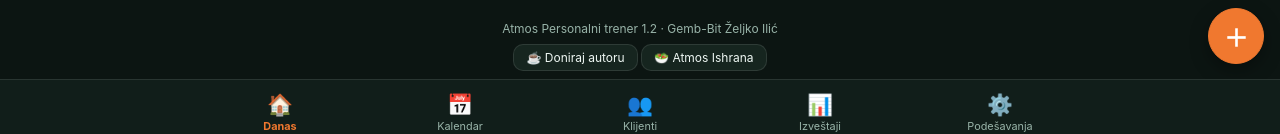
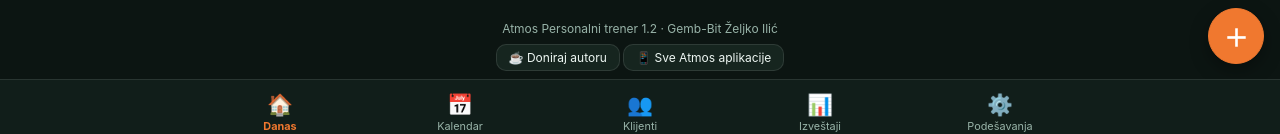
Before and after one commit to gembirdt-bit/atmos-personalnitrener, a plain HTML site: page index.html in a window 1280 px wide. Shown: the part 656-790 px from the top of the page. Drawn offline with Linux system fonts and the light colour scheme.

Commit message:
Link „Sve Atmos aplikacije“ u podnožju

```diff
--- a/index.html
+++ b/index.html
@@ -234,7 +234,7 @@ function render(){document.documentElement.dataset.theme=S().theme==='auto'?(mat
   document.documentElement.style.setProperty('--acc',S().accent);
   $('#nav').innerHTML=TABS.map(t=>`<button class="${ui.tab===t[0]?'on':''}" data-act="tab" data-v="${t[0]}"><span>${t[1]}</span>${t[2]}</button>`).join('');
   const fn={danas:rToday,kalendar:rCal,klijenti:rClients,izvestaji:rReports,podesavanja:rSettings}[ui.tab]||rToday;
-  $('#app').innerHTML=fn()+`<footer>${APP} ${VER} · Gemb-Bit Željko Ilić<br><button class="coffee-mini" onclick="coffeeOpen()" type="button">☕ Doniraj autoru</button> <a class="coffee-mini" style="text-decoration:none" href="https://gembirdt-bit.github.io/atmos-ishrana/" target="_blank" rel="noopener">🥗 Atmos Ishrana</a></footer>`;
+  $('#app').innerHTML=fn()+`<footer>${APP} ${VER} · Gemb-Bit Željko Ilić<br><button class="coffee-mini" onclick="coffeeOpen()" type="button">☕ Doniraj autoru</button> <a class="coffee-mini" style="text-decoration:none" href="https://gembirdt-bit.github.io/atmosaplikacije/" target="_blank" rel="noopener">📱 Sve Atmos aplikacije</a></footer>`;
   $('#fab').innerHTML=ui.tab==='klijenti'?`<button class="btn-p" data-act="newclient" title="Novi klijent">＋</button>`:ui.tab==='izvestaji'||ui.tab==='podesavanja'?'':`<button class="btn-p" data-act="newsess" title="Novi termin">＋</button>`;
   $('#gdst').textContent=gd.on?(gd.err?'☁️ ⚠':'☁️'):''}
 
```
